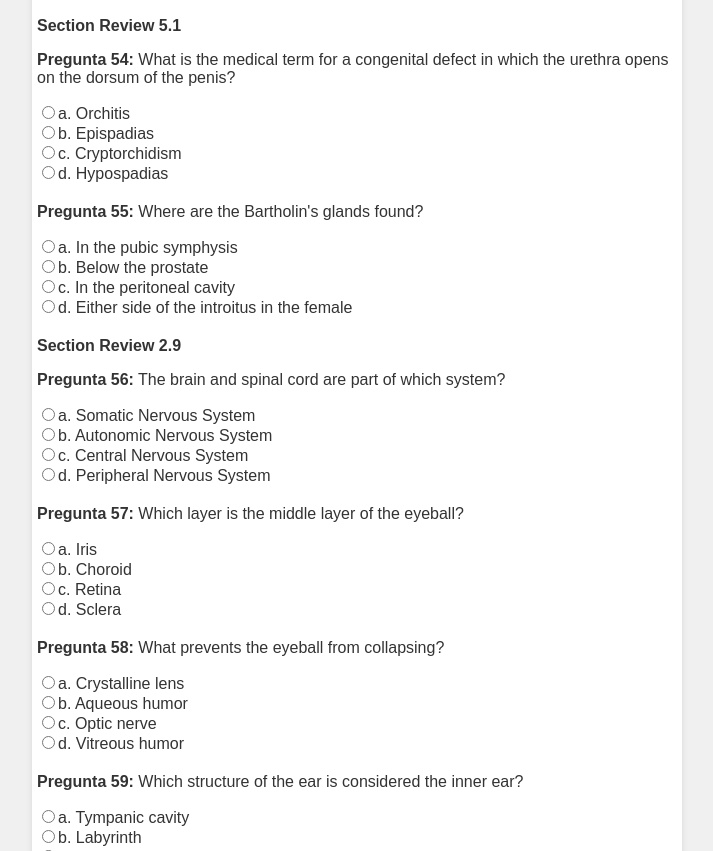
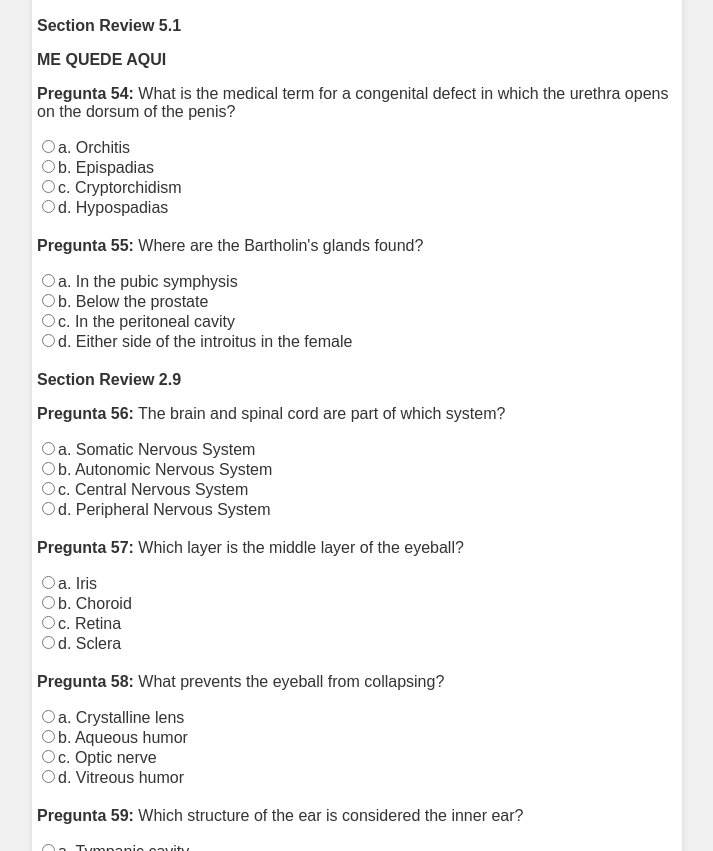
Before and after one commit to vvgviera/Ejercicios-Clase, a plain HTML site: page pagina12.html in a window 1280 px wide. Shown: the part 9832-10683 px from the top of the page, without its empty margins (283-996 px from the left). Drawn offline with Linux system fonts and the light colour scheme.

Commit message:
Update pagina12.html

```diff
--- a/pagina12.html
+++ b/pagina12.html
@@ -518,7 +518,7 @@
 				<input type="radio" name="q53" value="incorrect">d. K80.70 <br>
             </div>
 
-			<p><strong>Section Review 5.1 </strong></p>
+			<p><strong>Section Review 5.1 </strong></p> <p><strong>ME QUEDE AQUI </strong></p>
 
 			<div class="question">
                 <p><strong>Pregunta 54:</strong>  What is the medical term for a congenital defect in which the urethra opens on the dorsum of the penis? </p>
```
